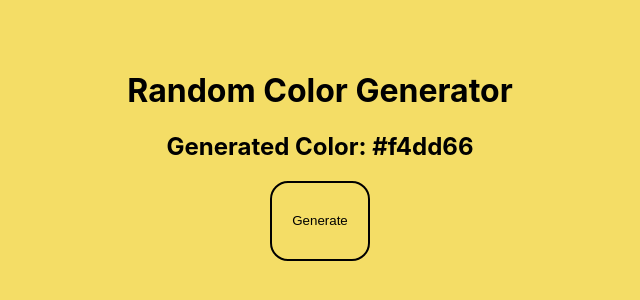
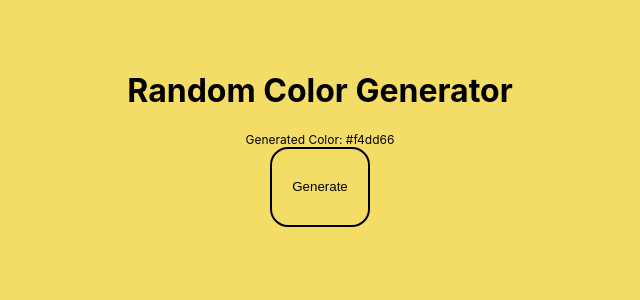
Before and after one commit to Julievee/react-random-color-generator, a React (Create React App) app: page / in a window 1280 px wide. Shown: the part 150-450 px from the top of the page, without its empty margins (320-960 px from the left). Built offline with nearby package versions, Linux system fonts and the light colour scheme.

Commit message:
Removed <h2> and added fontSize

```diff
--- a/src/App.js
+++ b/src/App.js
@@ -20,8 +20,12 @@ export default function App() {
     >
       {/* Creating and styling button */}
       <h1>Random Color Generator</h1>
-      <div>
-        <h2>Generated Color: {color}</h2>
+      <div
+        style={{
+          fontSize: '12px',
+        }}
+      >
+        Generated Color: {color}
       </div>
       <button
         style={{
```
